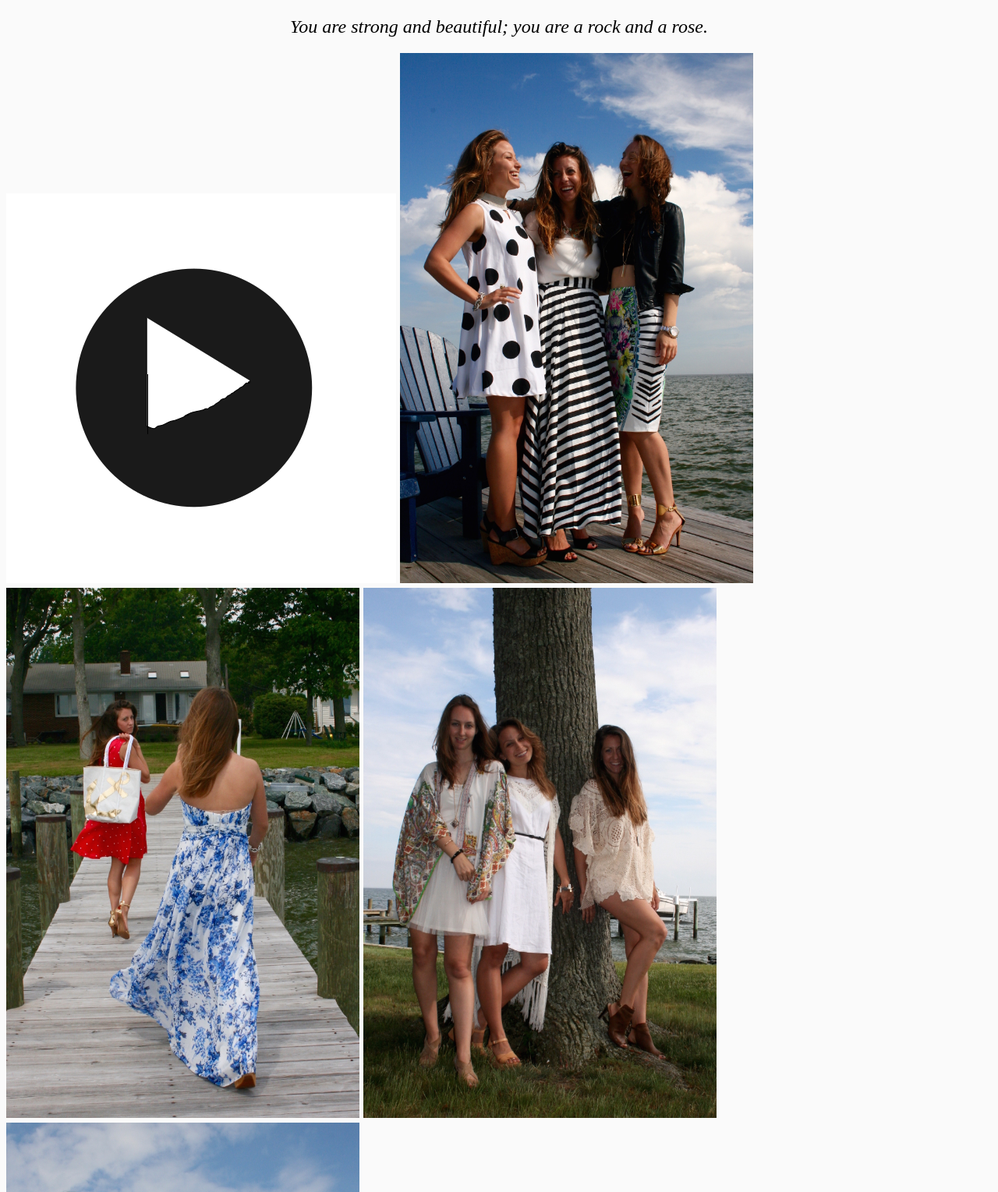
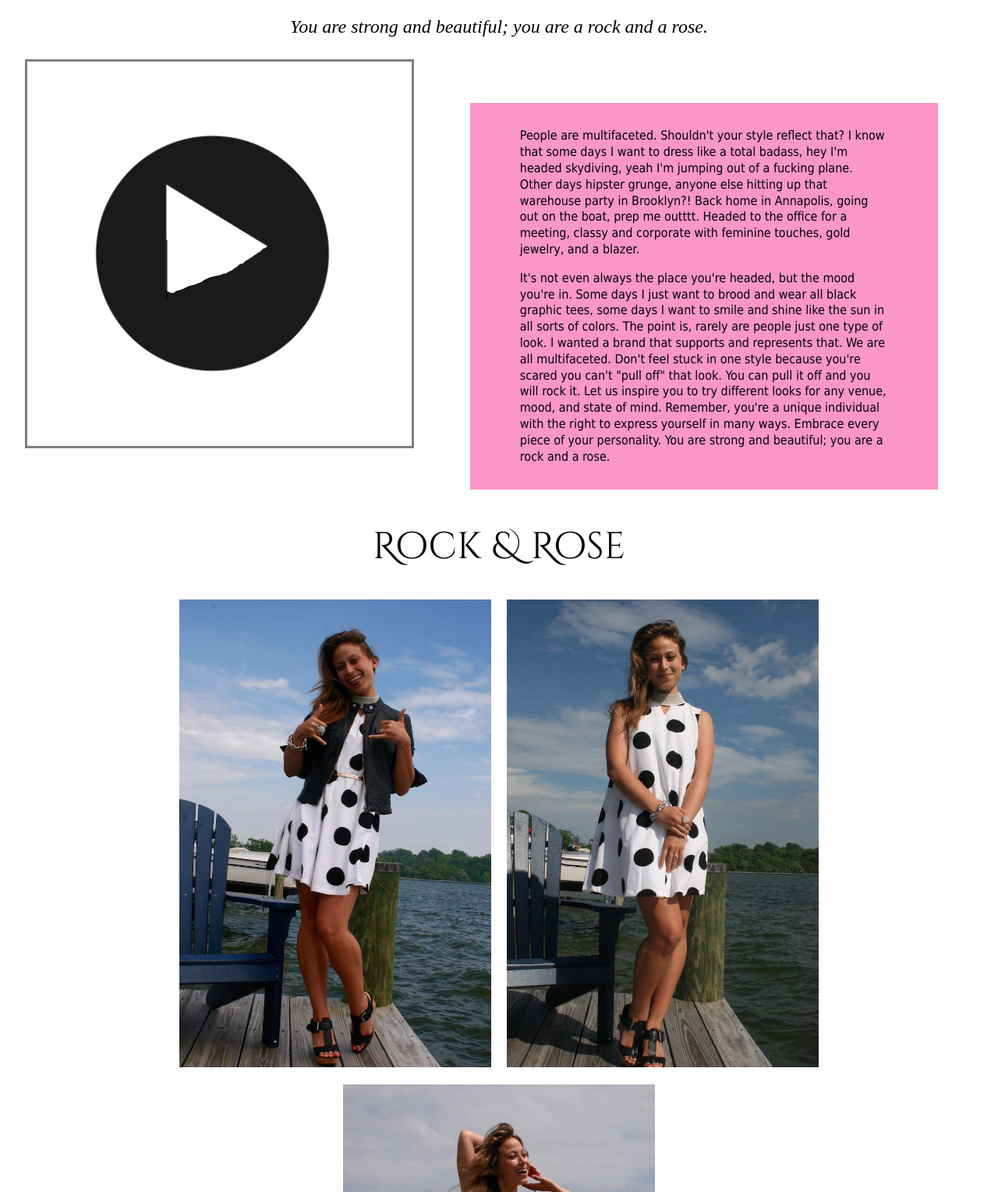
Before and after one commit to allilehr/allilehr.github.io, a plain HTML site: page index.html in a window 1280 px wide. Shown: the part 631-2160 px from the top of the page at 78% size. Drawn offline with Linux system fonts and the light colour scheme.

Commit message:
restructured and restyled the home page
changed the style based on suggestion from partner to move the text up
on the page. also added styling for nav bar and some floats as well as
removing the other splash images

```diff
--- a/css/style.css
+++ b/css/style.css
@@ -1,5 +1,5 @@
 body {
-	background-color: rgb(250,250,250);
+	background-color: white;
 	color: black;
 	font-family: tahoma,verdana,sans-serif;
 	font-size: 16px;
@@ -38,8 +38,13 @@ nav {
 nav a {
 	color: black;
 	display: inline-block;
-	padding: 2em;
+	margin: 1em;
+	padding: 1em;
 	text-decoration: none;
+}
+.topnav:hover {
+	background-color: #000;
+	color: white;
 }
 .soul-font {
 	font-family: cursive;
@@ -63,6 +68,7 @@ p {
 .center {
 	display:block;
 	margin:0 auto 0 auto;
+	text-align: center;
 }
 #slogan {
 	font-family: trebuchet, serif;
@@ -71,11 +77,50 @@ p {
 	font-weight: 300;
 	text-align: center;
 }
+aside {
+	float: left;
+	margin: 2em;
+	padding: 1em;
+	width: 50%;
+}
+.mission {
+	background-color: rgb(250,150,200);
+	margin: 1em;
+	padding: 1em;
+}
+.video-and-mission {
+	margin: .5em auto;
+	width: 100%;
+}
+.clearfix:after {
+	content: ".";
+	visibility: hidden;
+	display: block;
+	height: 0;
+	clear: both;
+}
 .smallsplash {
-	height:85vh;
+	height:90vh;
+}
+.nav2 {
+	margin: 1em;
+	padding: 1em;
+}
+.nav2:hover {
+	background-color: #000;
+	color: white;
+}
+div {
+	margin: 1em;
+}
+.video {
+	border: solid grey;
+	float: left;
+	margin: .5em;
+	width: 40%;
 }
 .solopics {
-	height:80vh;
+	height:75vh;
 	margin:.5em;
 	padding:0;
 }
@@ -84,13 +129,3 @@ p {
 	text-align: center;
 	width:1000px;
 }
-div {
-	margin: 1em;
-}
-.clearfix:after {
-	content: ".";
-	visibility: hidden;
-	display: block;
-	height: 0;
-	clear: both;
-}
--- a/index.html
+++ b/index.html
@@ -14,10 +14,10 @@
 			title="Rock & Rose logo">
 		<h1 class="logo"><span>Rock & Rose</span></h1>
 		<nav>
-			<a href="navbar">About</a>
-			<a href="navbar">Shop</a>
-			<a href="navbar">Look Book</a>
-			<a href="navbar">My Cart</a>
+			<a class="topnav" href="#">About</a>
+			<a class="topnav" href="#">Shop</a>
+			<a class="topnav" href="#">Look Book</a>
+			<a class="topnav" href="#">My Cart</a>
 		</nav>
 	</header>
 	<section id="splash">
@@ -28,24 +28,16 @@
 		</div>
 		<p id="slogan">You are strong and beautiful; you are a rock and a rose.</p>
 	</section>
-	<section>
-		<img src="wireframes/video.png" alt="video placeholder">
-		<img class="smallsplash"
-		src="images/rnrmain.jpg"
-		alt="ladies in trendy outfits"
-		title="rock and rose ladies">
-		<img class="smallsplash"
-		src="images/rosemain.jpg"
-		alt="ladies in classy outfits"
-		title="rose ladies">
-		<img class="smallsplash"
-		src="images/soulmain.jpg"
-		alt="ladies in hippie outfits"
-		title="soul ladies">
-		<img class="smallsplash"
-		src="images/rockmain.jpg"
-		alt="ladies in rocker outfits"
-		title="rock ladies">
+	<section class="video-and-mission">
+		<div class="vidpics">
+			<img class="video" src="wireframes/video.png" alt="video placeholder">
+		</div>
+		<aside>
+			<section class="mission">
+				<p>People are multifaceted. Shouldn't your style reflect that? I know that some days I want to dress like a total badass, hey I'm headed skydiving, yeah I'm jumping out of a fucking plane. Other days hipster grunge, anyone else hitting up that warehouse party in Brooklyn?! Back home in Annapolis, going out on the boat, prep me outttt. Headed to the office for a meeting, classy and corporate with feminine touches, gold jewelry, and a blazer.</p>
+				<p>It's not even always the place you're headed, but the mood you're in. Some days I just want to brood and wear all black graphic tees, some days I want to smile and shine like the sun in all sorts of colors. The point is, rarely are people just one type of look. I wanted a brand that supports and represents that. We are all multifaceted. Don't feel stuck in one style because you're scared you can't "pull off" that look. You can pull it off and you will rock it. Let us inspire you to try different looks for any venue, mood, and state of mind. Remember, you're a unique individual with the right to express yourself in many ways. Embrace every piece of your personality. You are strong and beautiful; you are a rock and a rose.</p>
+			</section>
+		</aside>
 	</section>
 	<div class="wrapper">
 		<div class="logo">
@@ -113,11 +105,7 @@
 			title="soul style">
 		</section>
 	</div>
-	<section>
-		<p>People are multifaceted. Shouldn't your style reflect that? I know that some days I want to dress like a total badass, hey I'm headed skydiving, yeah I'm jumping out of a fucking plane. Other days hipster grunge, anyone else hitting up that warehouse party in Brooklyn?! Back home in Annapolis, going out on the boat, prep me outttt. Headed to the office for a meeting, classy and corporate with feminine touches, gold jewelry, and a blazer.</p>
-		<p>It's not even always the place you're headed, but the mood you're in. Some days I just want to brood and wear all black graphic tees, some days I want to smile and shine like the sun in all sorts of colors. The point is, rarely are people just one type of look. I wanted a brand that supports and represents that. We are all multifaceted. Don't feel stuck in one style because you're scared you can't "pull off" that look. You can pull it off and you will rock it. Let us inspire you to try different looks for any venue, mood, and state of mind. Remember, you're a unique individual with the right to express yourself in many ways. Embrace every piece of your personality. You are strong and beautiful; you are a rock and a rose.</p>
-	</section>
-	<footer>
+	<footer class="center">
 		<p>Contact us at <a href="mailto:rockandroseclothes@gmail.com">rockandroseclothes@gmail.com</a> or follow us on Instagram <a href="https://instagram.com/rockandroseclothes/">@rockandroseclothes</p>
 	</footer>
 </body>
```
